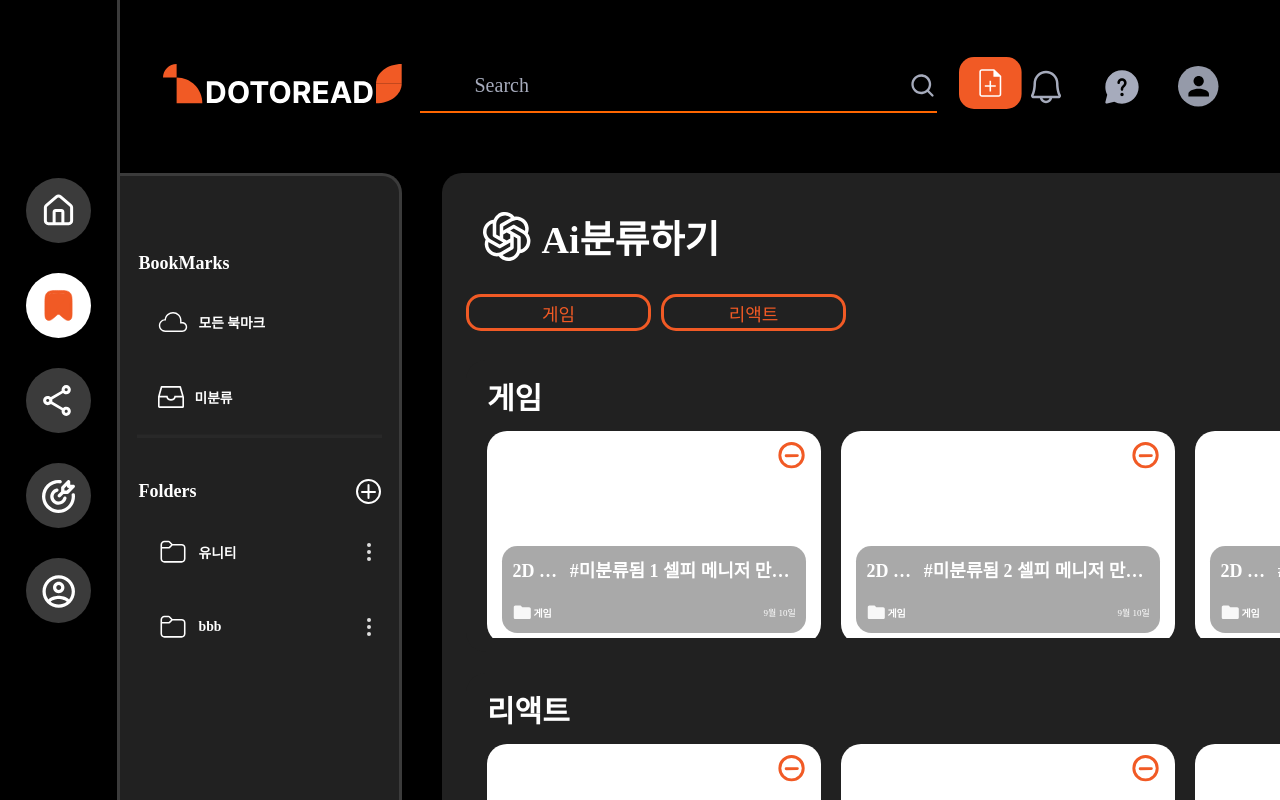
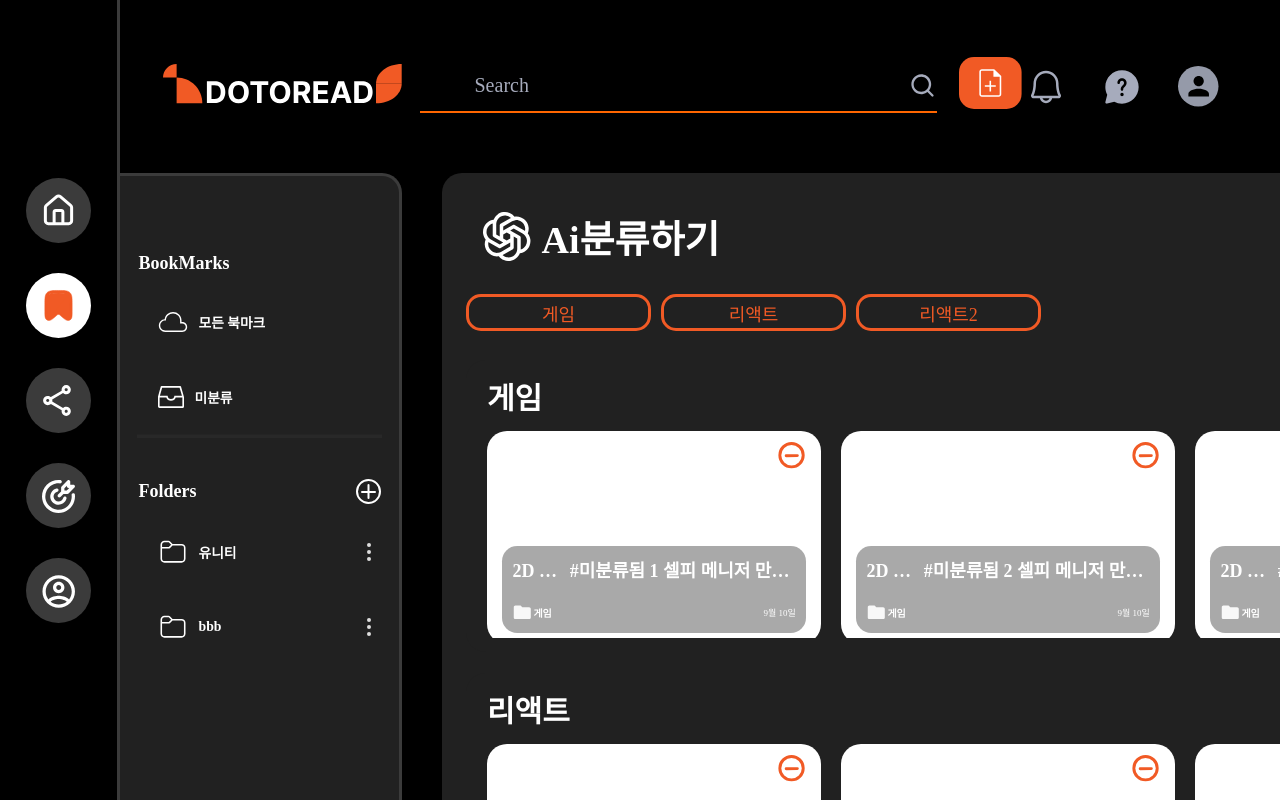
Before and after one commit to KIMGEONHWI/DOTOREAD-CLIENT, a React (Vite) app: page /ai in a window 1280 px wide. Shown: the top 800 px of the page. Built offline with nearby package versions, Linux system fonts and the light colour scheme.

Commit message:
style : 분류 폴더 3개 넘어갈때 세로 스크롤 생기게 수정

```diff
--- a/src/components/AiClassification/AiClassificationPage.tsx
+++ b/src/components/AiClassification/AiClassificationPage.tsx
@@ -139,6 +139,26 @@ const ClassificationBoxWrapper = styled.div`
 	display: flex;
 	flex-direction: column;
 	gap: 2.1rem;
+
+	max-height: 70rem;
+	overflow-y: auto;
+
+	&::-webkit-scrollbar {
+		width: 0.7rem;
+		height: 70rem;
+	}
+
+	&::-webkit-scrollbar-track {
+		background: none;
+	}
+
+	&::-webkit-scrollbar-thumb {
+		border-radius: 15px;
+		cursor: pointer;
+		height: 19.6rem;
+		width: 0.7rem;
+		background: ${({ theme }) => theme.colors.white2};
+	}
 `;
 
 const ClassificationBtnBox = styled.div`
@@ -146,6 +166,7 @@ const ClassificationBtnBox = styled.div`
 	width: 127.8rem;
 	height: 9.3rem;
 	padding: 2.7rem 0 2.9rem 0;
+	overflow: hidden;
 	gap: 1rem;
 `;
 
@@ -159,7 +180,7 @@ const ClassificationBox = styled.div<{ isClicked: boolean }>`
 	padding: 1.4rem 2.1rem;
 	gap: 1.3rem;
 	background-color: ${({ theme, isClicked }) => (isClicked ? theme.colors.orange4 : theme.colors.background_box)};
-	overflow: hidden;
+	overflow -x : hidden;
 	cursor: pointer;
 `;
 
--- a/src/constants/AiClassificationList.ts
+++ b/src/constants/AiClassificationList.ts
@@ -134,4 +134,13 @@ export const AiClassifiedList = [
 		category: '미분류',
 		folder: '리액트',
 	},
+	{
+		id: '16',
+		title: '2D 게임',
+		hashtag: '미분류됨 2 셀피 메니저 만들기',
+		url: 'https://udangtangtang-cording-oldcastle.tistory.com',
+		date: '9월 10일',
+		category: '미분류',
+		folder: '리액트2',
+	},
 ];
```
